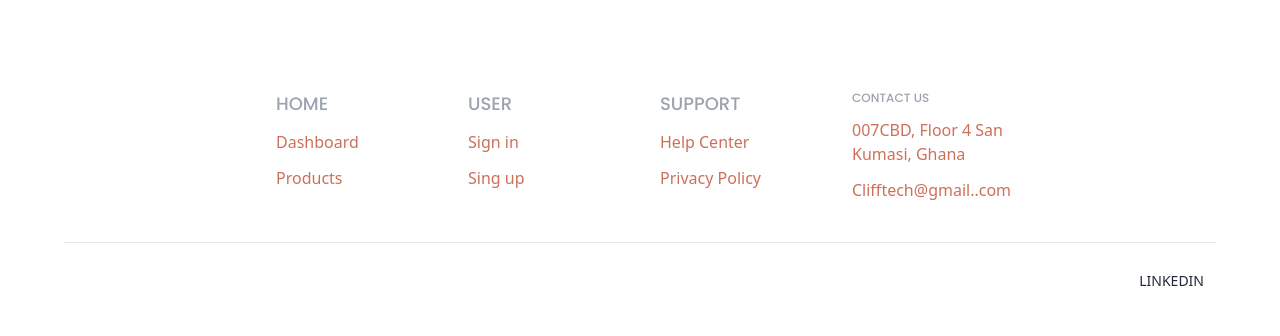
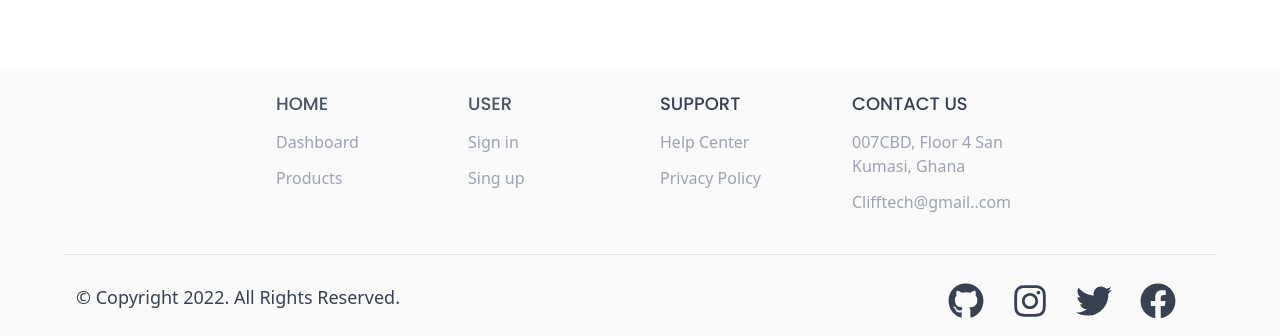
Before and after one commit to Clifftech123/react-ecommerce_website, a React (Create React App) app: page / in a window 1280 px wide. Shown: the part 4337-4673 px from the top of the page. Built offline with nearby package versions, Linux system fonts and the light colour scheme.

Commit message:
I change the background color and the border color

```diff
--- a/src/Components/Footer/Footer.jsx
+++ b/src/Components/Footer/Footer.jsx
@@ -9,27 +9,29 @@ const Footer = () => {
 	const Instagram = "https://www.instagram.com/opokuisaiahclifford/";
 	return (
 		<>
-			<div className="  mt-20 ">
-				<div className="max-w-6xl m-auto  bg-NavbarBgColor text-bntColor flex flex-wrap justify-center">
+			<section className=" bg-BgColor">
+				<div className="  mt-20  ">
+					<div className="max-w-6xl m-auto  bg-NavbarBgColor  text-gray-400 flex flex-wrap justify-center">
 						{/* FIRST  ROW HOME */}
 						<div className="p-5 w-48 ">
-						<div className=" uppercase  text-gray-400 text-lg  font-Poppins  font-medium">
+							<div className=" uppercase  text-gray-600 text-lg  font-Poppins  font-medium">
 								Home
 							</div>
 							<a className="my-3 block" href="/#">
-							Dashboard <span className=" text-bntColor text-xs p-1"></span>
+								Dashboard <span className="  text-gray-400 text-xs p-1"></span>
 							</a>
 							<a className="my-3 block" href="/#">
-							Products <span className="text-bntColor  text-xs p-1"></span>
+								Products <span className=" text-gray-600  text-xs p-1"></span>
 							</a>
 						</div>
 						{/* SECOND ROW USER  */}
 						<div className="p-5 w-48 ">
-						<div className=" uppercase  text-gray-400 text-lg  font-Poppins font-medium">
+							<div className=" uppercase  text-gray-600 text-lg  font-Poppins font-medium">
 								User
 							</div>
 							<a className="my-3 block" href="/#">
-							Sign in <span className="text-teal-600 text-xs p-1"></span>
+								Sign in{" "}
+								<span className="text- text-gray-600 text-xs p-1"></span>
 							</a>
 							<a className="my-3 block" href="/#">
 								Sing up <span className="text-teal-600 text-xs p-1"></span>
@@ -38,20 +40,21 @@ const Footer = () => {
 
 						{/* THIRD ROW SUPPORT */}
 						<div className="p-5 w-48 ">
-						<div className=" uppercase  text-gray-400 text-lg  font-Poppins font-medium">
+							<div className=" uppercase  text-gray-700 text-lg  font-Poppins font-medium">
 								Support
 							</div>
 							<a className="my-3 block" href="/#">
 								Help Center <span className="text-teal-600 text-xs p-1"></span>
 							</a>
 							<a className="my-3 block" href="/#">
-							Privacy Policy <span className="text-teal-600 text-xs p-1"></span>
+								Privacy Policy{" "}
+								<span className="text-teal-600 text-xs p-1"></span>
 							</a>
 						</div>
 
 						{/* FOURTH ROW CONTACT */}
 						<div className="p-5 w-48 ">
-						<div className="text-xs uppercase  text-gray-400   font-Poppins font-medium">
+							<div className="uppercase  text-gray-700 text-lg  font-Poppins font-medium">
 								Contact us
 							</div>
 							<a className="my-3 block" href="/#">
@@ -65,21 +68,19 @@ const Footer = () => {
 						</div>
 					</div>
 				</div>
-
 				{/* SOCIAL ICONS  */}
 				<div className="bg-NavbarBgColor pt-2  ">
 					<div
 						className="flex    pb-5 px-3 m-auto pt-5 border-t text-gray-800 text-sm flex-col
                      md:flex-row max-w-6xl"
 					>
-					<div className="mt-2 text-white text-lg">
+						<div className="mt-2  text-gray-700 text-lg">
 							© Copyright 2022. All Rights Reserved.
 						</div>
 						<div className="md:flex-1   md:space-x-10 space-x-4   md:flex-row-reverse mt-2 flex-row flex">
-						LINKEDIN
 							{/* FACEBOOK */}
 							<button className="w-6 mx-1  md:mx-10 " title="Facebook">
-							<span className=" text-white text-4xl fill-current  hover:text-gray-400 cursor-pointer">
+								<span className="  text-gray-700 text-4xl fill-current  hover:text-gray-400 cursor-pointer">
 									<a href={Facebook} target={"_blank"} rel="noreferrer">
 										<FaFacebook />
 									</a>
@@ -87,7 +88,7 @@ const Footer = () => {
 							</button>
 							{/* TWITTER */}
 							<button className="w-6 mx-1" title="Twitter">
-							<span className=" text-white text-4xl fill-current  hover:text-gray-400 cursor-pointer">
+								<span className="  text-gray-700 text-4xl fill-current  hover:text-gray-400 cursor-pointer">
 									<a href={Twitter} target={"_blank"} rel="noreferrer">
 										<FaTwitter />
 									</a>
@@ -95,7 +96,7 @@ const Footer = () => {
 							</button>
 							{/* INSTAGRAM */}
 							<button className="w-6 mx-1" title="Instagram">
-							<span className=" text-white text-4xl fill-current  hover:text-gray-400 cursor-pointer">
+								<span className="  text-gray-700 text-4xl fill-current  hover:text-gray-400 cursor-pointer">
 									<a href={Instagram} target={"_blank"} rel="noreferrer">
 										<FaInstagram />
 									</a>
@@ -103,7 +104,7 @@ const Footer = () => {
 							</button>
 							{/* GITHUB */}
 							<button className="w-6 mx-1  space-x-4 " title="Github">
-							<span className=" text-white text-4xl fill-current  hover:text-gray-400 cursor-pointer">
+								<span className=" text-gray-700 text-4xl fill-current  hover:text-gray-400 cursor-pointer">
 									<a href={Github} target={"_blank"} rel="noreferrer">
 										<FaGithub />
 									</a>
@@ -112,6 +113,7 @@ const Footer = () => {
 						</div>
 					</div>
 				</div>
+			</section>
 		</>
 	);
 };
```
Lines whose indentation alone changed are shown as unchanged.
